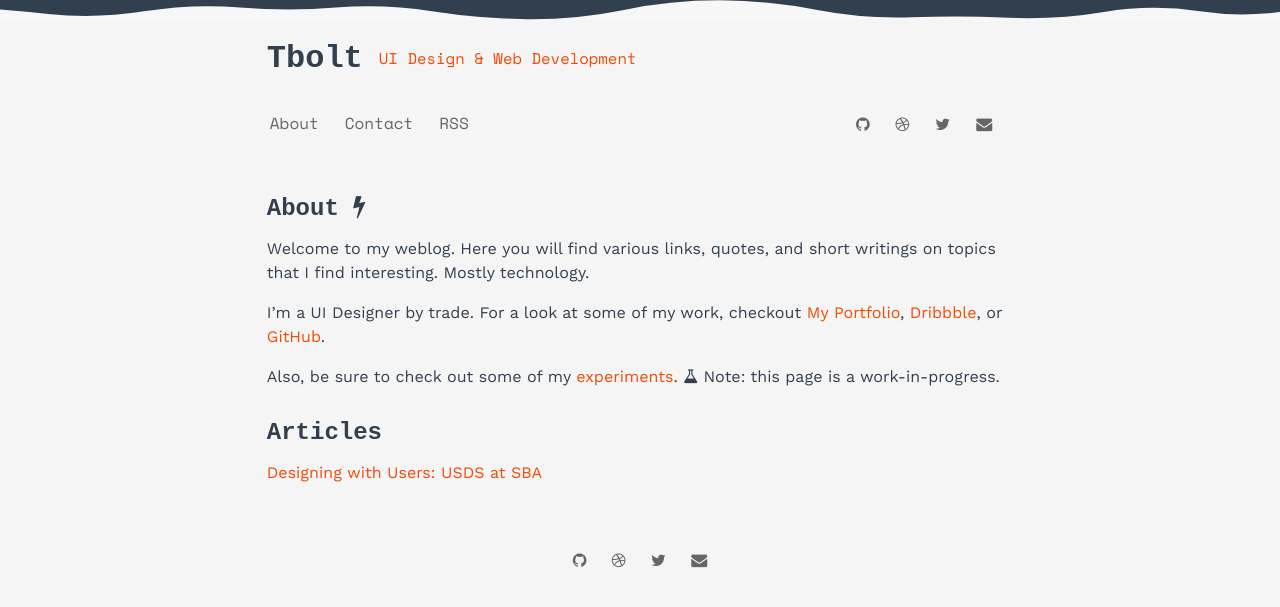
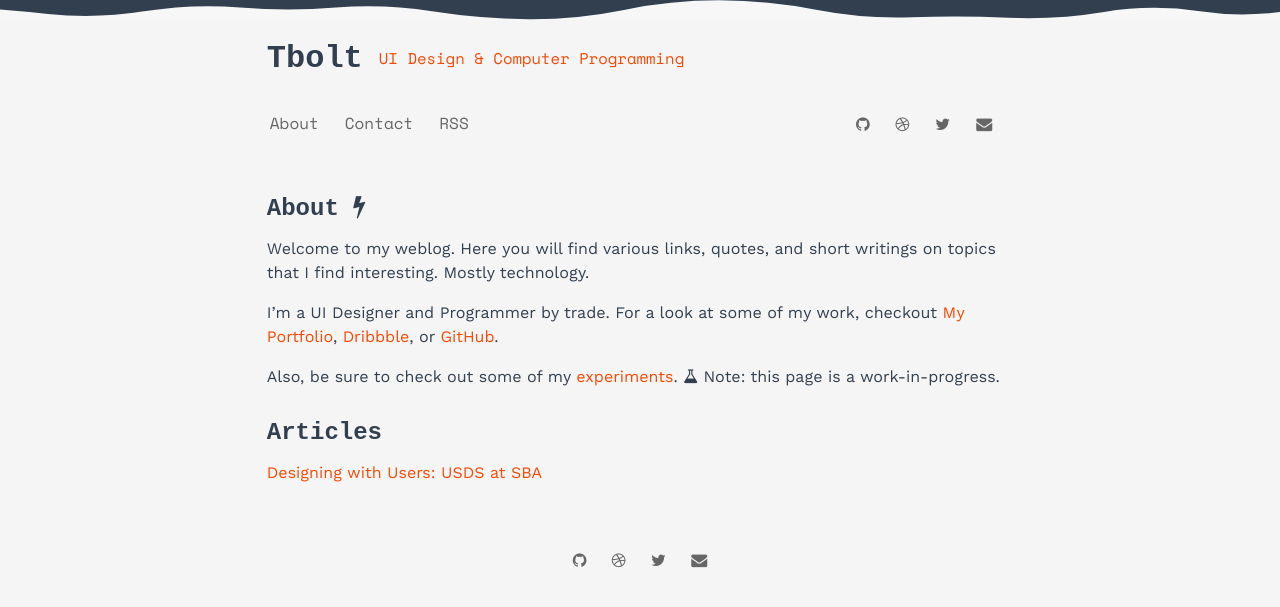
Before and after one commit to tbolt/tbolt.space, a Jekyll site: the page built from about.md, in a window 1280 px wide. Shown: the top 607 px of the page. Built offline with Jekyll 4.4.1, drawn with Linux system fonts in a browser that asks for light colours; some web fonts are replaced.

Commit message:
modify tagline, about page

```diff
--- a/_data/settings.yml
+++ b/_data/settings.yml
@@ -1,5 +1,5 @@
 title:  Tbolt
-tagline:  UI Design & Web Development
+tagline:  UI Design & Computer Programming
 author:
   twitter:  tbolt
 
--- a/about.md
+++ b/about.md
@@ -5,7 +5,7 @@ title: About
 # {{ page.title }} <i class="fa fa-bolt"></i>
 Welcome to my weblog. Here you will find various links, quotes, and short writings on topics that I find interesting. Mostly technology.
 
-I'm a UI Designer by trade. For a look at some of my work, checkout [My Portfolio](/portfolio), [Dribbble](http://dribbble.com/tbolt), or [GitHub](http://github.com/tbolt).
+I'm a UI Designer and Programmer by trade. For a look at some of my work, checkout [My Portfolio](/portfolio), [Dribbble](http://dribbble.com/tbolt), or [GitHub](http://github.com/tbolt).
 
 Also, be sure to check out some of my [experiments](experiments). <i class="fa fa-flask"></i> Note: this page is a work-in-progress.
 
```
